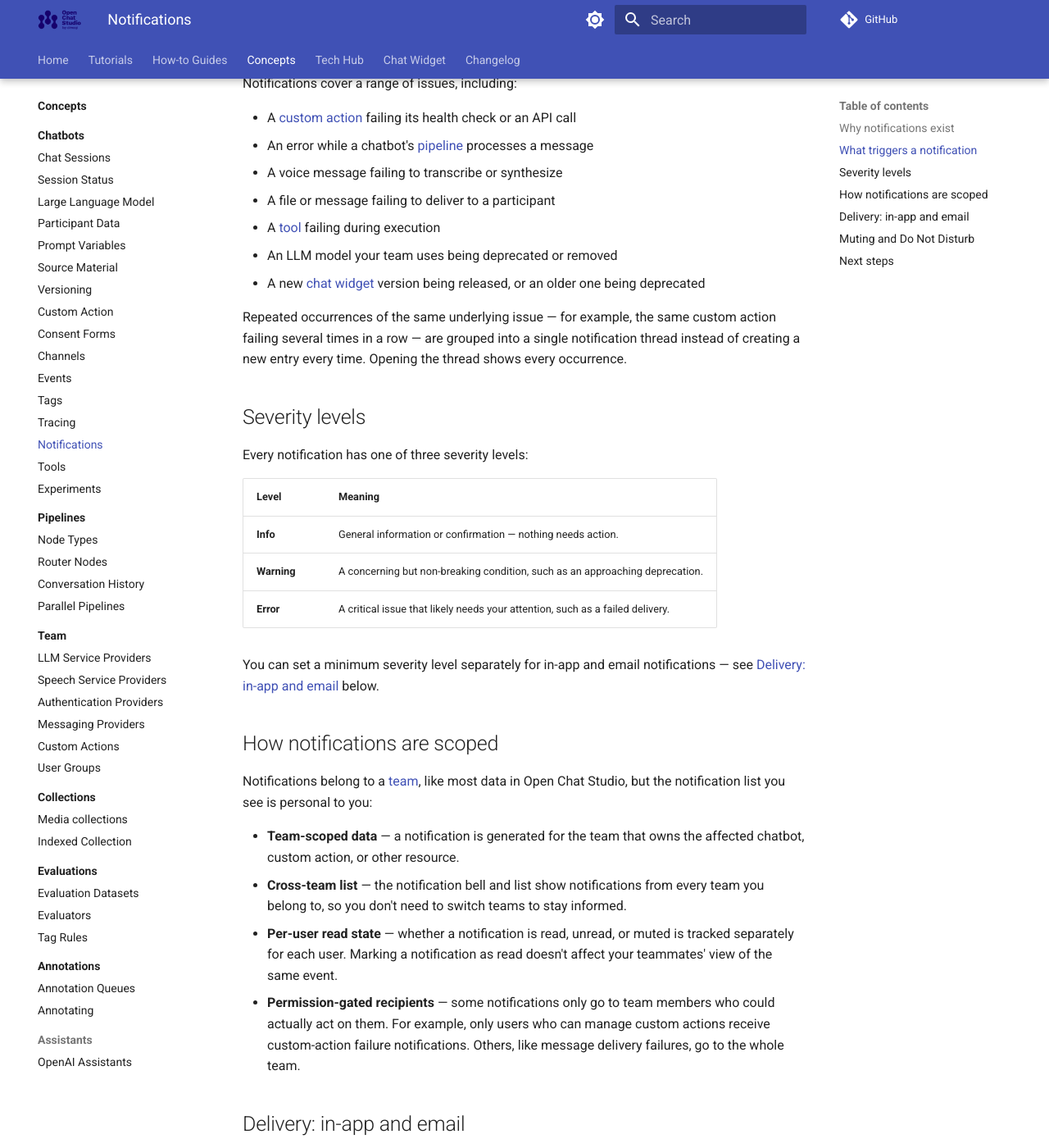
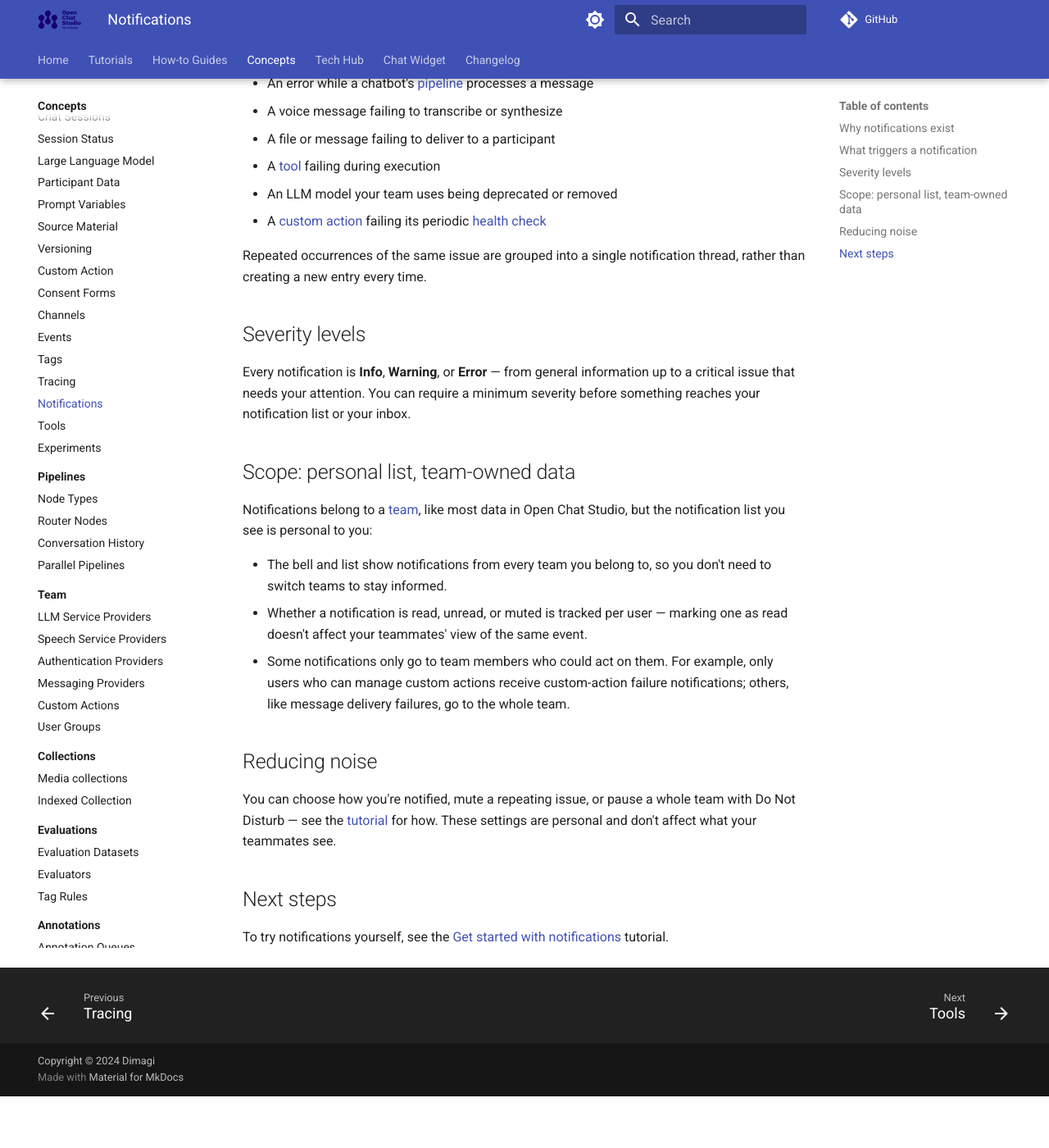
Before and after one commit to dimagi/open-chat-studio-docs, an MkDocs documentation site: the page built from docs/concepts/notifications.md, in a window 1280 px wide and 1400 px high, scrolled down 525 px. Shown: the whole window at 82% size. Built offline with MkDocs 1.6.1 and Material for MkDocs 9.7.7, drawn with Linux system fonts in a browser that asks for light colours; a script that is not in the unit is left out; comment, search, counter and statistics services are not loaded; after the commit the page ends 1862 px from its top, so only the background shows below that; some of the changed text lies outside the part shown.

Commit message:
Simplified. Shorten concepts by moving detail to tutorial. Now semantic line breaks

```diff
--- a/docs/concepts/notifications.md
+++ b/docs/concepts/notifications.md
@@ -1,63 +1,52 @@
 # Notifications
 
-Notifications let you stay aware of problems with your chatbots without having to actively check on them. Open Chat Studio watches for things like failed integrations, delivery errors, and deprecated models, and surfaces them in a bell-icon notification center and, optionally, by email.
+Notifications let you know when something needs attention in your chatbots, without having to check on them yourself.
+Open Chat Studio watches for problems like failed integrations, delivery errors, and deprecated models,
+and shows them in a bell-icon notification center and, optionally, by email.
 
 ## Why notifications exist
 
-Chatbots run continuously across channels like WhatsApp, Slack, and the web, often without anyone watching in real time. If a [custom action](llm_custom_action.md) starts failing, or a message fails to deliver to a participant, you may not notice until a participant complains. Notifications close that gap — Open Chat Studio tells you when something needs attention, so you can fix it before it affects more participants.
+Chatbots run continuously across channels like WhatsApp, Slack, and the web, often with no one watching in real time.
+A [custom action](llm_custom_action.md) can start failing,
+or a message can fail to reach a participant, and go unnoticed until someone complains.
+Notifications close that gap by telling you as soon as something needs attention.
 
 ## What triggers a notification
 
-Notifications cover a range of issues, including:
-
-- A [custom action](llm_custom_action.md) failing its health check or an API call
 - An error while a chatbot's [pipeline](pipelines/index.md) processes a message
 - A voice message failing to transcribe or synthesize
 - A file or message failing to deliver to a participant
 - A [tool](tools/index.md) failing during execution
 - An LLM model your team uses being deprecated or removed
-- A new [chat widget](../chat_widget/index.md) version being released, or an older one being deprecated
+- A [custom action](llm_custom_action.md) failing its periodic [health check](../tech-hub/custom_action/health_custom_action.md)
 
-Repeated occurrences of the same underlying issue — for example, the same custom action failing several times in a row — are grouped into a single notification thread instead of creating a new entry every time. Opening the thread shows every occurrence.
+Repeated occurrences of the same issue are grouped into a single notification thread,
+rather than creating a new entry every time.
 
 ## Severity levels
 
-Every notification has one of three severity levels:
+Every notification is **Info**, **Warning**, or **Error** —
+from general information up to a critical issue that needs your attention.
+You can require a minimum severity before something reaches your notification list or your inbox.
 
-| Level | Meaning |
-|-------|---------|
-| **Info** | General information or confirmation — nothing needs action. |
-| **Warning** | A concerning but non-breaking condition, such as an approaching deprecation. |
-| **Error** | A critical issue that likely needs your attention, such as a failed delivery. |
+## Scope: personal list, team-owned data
 
-You can set a minimum severity level separately for in-app and email notifications — see [Delivery: in-app and email](#delivery-in-app-and-email) below.
+Notifications belong to a [team](team/index.md), like most data in Open Chat Studio,
+but the notification list you see is personal to you:
 
-## How notifications are scoped
+- The bell and list show notifications from every team you belong to,
+  so you don't need to switch teams to stay informed.
+- Whether a notification is read, unread, or muted is tracked per user —
+  marking one as read doesn't affect your teammates' view of the same event.
+- Some notifications only go to team members who could act on them.
+  For example, only users who can manage custom actions receive custom-action failure notifications;
+  others, like message delivery failures, go to the whole team.
 
-Notifications belong to a [team](team/index.md), like most data in Open Chat Studio, but the notification list you see is personal to you:
+## Reducing noise
 
-- **Team-scoped data** — a notification is generated for the team that owns the affected chatbot, custom action, or other resource.
-- **Cross-team list** — the notification bell and list show notifications from every team you belong to, so you don't need to switch teams to stay informed.
-- **Per-user read state** — whether a notification is read, unread, or muted is tracked separately for each user. Marking a notification as read doesn't affect your teammates' view of the same event.
-- **Permission-gated recipients** — some notifications only go to team members who could actually act on them. For example, only users who can manage custom actions receive custom-action failure notifications. Others, like message delivery failures, go to the whole team.
-
-## Delivery: in-app and email
-
-Notifications can reach you two ways, each with its own on/off switch and minimum severity, set from your profile page:
-
-- **In-app** — shown in the notification bell and list. This also controls the unread count badge.
-- **Email** — sent to your account email address when a notification meets your chosen minimum severity.
-
-For example, you might keep in-app notifications set to Info so you see everything in the list, while limiting email to Error so you're only emailed about the most urgent issues.
-
-## Muting and Do Not Disturb
-
-Two controls let you reduce notification noise:
-
-- **Mute a notification** — silence a single notification thread for a period you choose (for example, 8 hours or a week), so a recurring but already-known issue stops re-notifying you.
-- **Do Not Disturb** — silence all notifications for one, several, or all of your teams, for a period you choose. This is useful during planned maintenance or when you know a team's chatbots will be noisy for a while. A widget on the notifications page shows which of your teams are currently silenced, with an option to cancel early.
-
-Muting and Do Not Disturb only affect your own notifications — they don't change what your teammates see.
+You can choose how you're notified, mute a repeating issue, or pause a whole team with Do Not Disturb —
+see the [tutorial](../tutorials/notifications.md) for how.
+These settings are personal and don't affect what your teammates see.
 
 ## Next steps
 
```
Also changed, not shown: docs/tech-hub/custom_action/health_custom_action.md (+12 -3 lines), docs/tutorials/notifications.md (+29 -7 lines).
